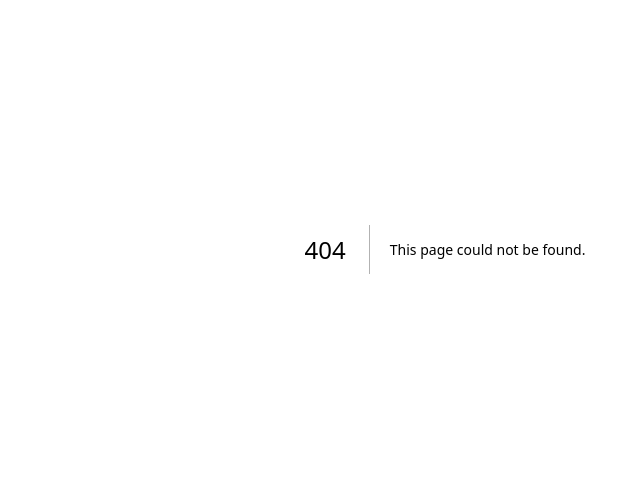
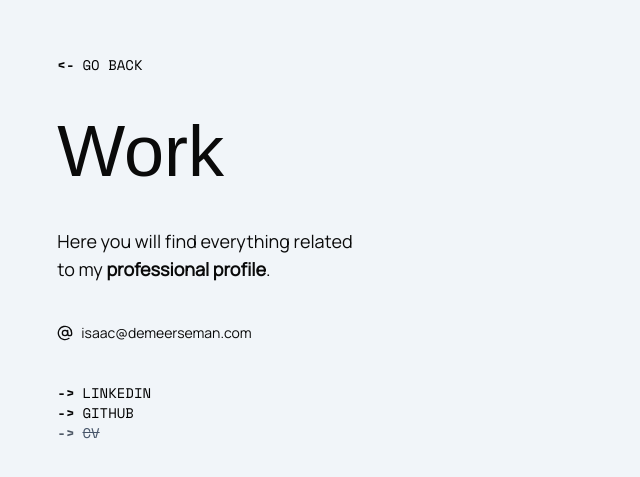
Before and after one commit to isaacdemeers/Isaac-Portfolio, a Next.js app: page /work in a window 1280 px wide. Before the commit this address had no page. Shown: the part 151-628 px from the top of the page, without its empty margins (195-835 px from the left). Built offline with nearby package versions, Linux system fonts and the light colour scheme; a web font is replaced by a local one.

Commit message:
/Work no cv

```diff
--- /dev/null
+++ b/app/components/Loader.tsx
@@ -0,0 +1,36 @@
+"use client";
+
+import { useEffect, useState } from 'react';
+import { usePathname } from 'next/navigation';
+
+export default function Loader() {
+    const [isLoading, setIsLoading] = useState(true);
+    const [shouldRender, setShouldRender] = useState(true);
+    const pathname = usePathname();
+
+    useEffect(() => {
+        setIsLoading(true);
+        setShouldRender(true);
+
+        const timer = setTimeout(() => {
+            setIsLoading(false);
+            // Attendre que l'animation d'opacité soit terminée avant de retirer le composant
+            setTimeout(() => {
+                setShouldRender(false);
+            }, 500); // Même durée que la transition
+        }, 500);
+
+        return () => clearTimeout(timer);
+    }, [pathname]);
+
+    if (!shouldRender) return null;
+
+    return (
+        <div
+            className={`fixed inset-0 bg-slate-100 z-50 transition-opacity duration-500 flex items-center justify-center ${isLoading ? 'opacity-100' : 'opacity-0 pointer-events-none'
+                }`}
+        >
+            <div className="w-8 h-8 border-4 border-black border-t-transparent rounded-full animate-spin" />
+        </div>
+    );
+}
--- a/app/game/GameCanvas.tsx
+++ b/app/game/GameCanvas.tsx
@@ -4,7 +4,7 @@ import { useEffect, useRef, useState } from 'react';
 import rough from 'roughjs';
 import { useGameLogic } from './useGameLogic';
 import { GameState } from './types';
-
+import { fontSpaceMono } from '@/lib/font';
 export default function GameCanvas() {
   const canvasRef = useRef<HTMLCanvasElement>(null);
   const containerRef = useRef<HTMLDivElement>(null);
@@ -182,7 +182,7 @@ export default function GameCanvas() {
 
   return (
     <div ref={containerRef} className="absolute flex flex-col justify-center items-end w-full h-full ">
-      <div className="absolute top-3/5 gap-2 right-20  p-20 pr-0 opacity-0 hover:opacity-100 transition-opacity duration-300 -translate-y-1/2 flex flex-col items-end text-xs font-bold uppercase">
+      <div className={`${fontSpaceMono.className} absolute top-3/5 gap-2 right-20  p-20 pr-0 opacity-0 hover:opacity-100 transition-opacity duration-300 -translate-y-1/2 flex flex-col items-end text-xs font-bold uppercase`}>
         <span>the useless score</span>
         <span>{'->'} {gameState.score}</span>
       </div>
--- a/app/globals.css
+++ b/app/globals.css
@@ -86,3 +86,22 @@
         @apply bg-background text-foreground;
     }
 }
+
+/* Transitions globales */
+.page-transition-enter {
+  opacity: 0;
+}
+
+.page-transition-enter-active {
+  opacity: 1;
+  transition: opacity 500ms ease-in-out;
+}
+
+.page-transition-exit {
+  opacity: 1;
+}
+
+.page-transition-exit-active {
+  opacity: 0;
+  transition: opacity 500ms ease-in-out;
+}
--- a/app/layout.tsx
+++ b/app/layout.tsx
@@ -1,20 +1,26 @@
-import './globals.css';
-import type { Metadata } from 'next';
-import { fontSpaceMono } from '@/lib/font';
+import type { Metadata } from "next";
+import { Space_Grotesk } from "next/font/google";
+import "./globals.css";
+import Loader from "../components/Loader";
+
+const spaceGrotesk = Space_Grotesk({ subsets: ["latin"] });
 
 export const metadata: Metadata = {
-  title: 'Create Next App',
-  description: 'Generated by create next app',
+  title: "Tower Defense",
+  description: "A simple tower defense game",
 };
 
 export default function RootLayout({
   children,
-}: {
+}: Readonly<{
   children: React.ReactNode;
-}) {
+}>) {
   return (
     <html lang="en">
-      <body className={`${fontSpaceMono.className} antialiased`}>{children}</body>
+      <body className={`${spaceGrotesk.className} antialiased bg-slate-100`}>
+        <Loader />
+        {children}
+      </body>
     </html>
   );
 }
--- a/app/page.tsx
+++ b/app/page.tsx
@@ -1,19 +1,9 @@
+'use client'
 import Link from 'next/link';
 import GameCanvas from './game/GameCanvas';
 import { fontRadley, fontSpaceMono, fontCormorant, fontManrope } from '@/lib/font';
-
-
-function NavLink({ href, children, active }: { href: string, children: React.ReactNode, active: boolean }) {
-  const style = {
-    link: 'text-black font-normal uppercase text-sm  transition-transform duration-100',
-  }
-  return (
-    <li className="flex items-center gap-2 group">
-      <p className={`${active ? 'text-black group-hover:translate-x-1' : 'text-gray-600'} font-bold uppercase text-sm  transition-transform duration-100`}>{'->'}</p>
-      <a href={href} className={`${active ? 'group-hover:underline cursor-pointer' : ' cursor-default line-through text-slate-600'} ${style.link}`}>{children}</a>
-    </li>
-  )
-}
+import NavLink from '@/components/NavLink';
+import { motion } from 'framer-motion';
 
 export default function Home() {
 
@@ -37,12 +27,12 @@ export default function Home() {
     // </main>
 
 
-    <main className="h-screen w-screen flex items-center justify-start bg-slate-100 p-10">
+    <main className="h-screen w-screen flex items-center justify-start bg-slate-100">
 
-      <div className="flex z-50 flex-col items-center justify-center h-full w-3/5 ">
+      <div className="flex z-10 flex-col items-center justify-center h-full w-3/5 ml-10">
         <div className={`${fontCormorant.className} text-7xl flex flex-col  gap-10`}>
-          <h2 className="">  Isaac</h2>
-          <h2 className="ml-10">Demeerseman</h2>
+          <motion.h2 initial={{ opacity: 0, x: -20 }} animate={{ opacity: 1, x: 0 }} transition={{ duration: 1 }} className="">  Isaac</motion.h2>
+          <motion.h2 initial={{ opacity: 0, x: -20 }} animate={{ opacity: 1, x: 0 }} transition={{ duration: 1, delay: 0.4 }} className="ml-10">Demeerseman</motion.h2>
 
           <div className="flex flex-col items-center justify-start w-full ">
             <p className={`${fontManrope.className} text-lg w-full`}>Bienvenue,</p>
@@ -51,11 +41,11 @@ export default function Home() {
 
           <ul className={`${fontSpaceMono.className} flex flex-col items-start`}>
 
-            <NavLink href="/projects" active={false}>Projects</NavLink>
-            <NavLink href="/games" active={false}>Games</NavLink>
-            <NavLink href="/work" active={false}>work</NavLink>
+            <NavLink href="/" active={false} type="arrow">Projects</NavLink>
+            <NavLink href="/" active={false} type="arrow">Games</NavLink>
+            <NavLink href="/work" active={true} type="arrow">work</NavLink>
 
-            <NavLink href="https://github.com/isaacdemeers" active={true}>github</NavLink>
+            <NavLink href="https://github.com/isaacdemeers" active={true} type="arrow">github</NavLink>
 
           </ul>
         </div>
--- /dev/null
+++ b/app/work/cv/page.tsx
@@ -0,0 +1,40 @@
+
+import NavLink from "@/components/NavLink";
+import { fontSpaceMono, fontManrope, fontCormorant } from "@/lib/font";
+
+export default function Work() {
+    return (
+        <main className="h-screen w-screen flex items-center justify-start bg-slate-100 p-10">
+
+            <div className="flex z-10 flex-col items-center justify-center  h-full w-3/5 bg-blue-500">
+                <div className={`${fontCormorant.className} text-7xl flex  flex-col  gap-10`}>
+                    <NavLink href="/" active={true} type="back">Go back</NavLink>
+                    <h2 className="">  Work</h2>
+
+                    <div className="flex flex-col items-center justify-start w-full ">
+                        <p className={`${fontManrope.className} text-lg w-full`}>Here you will find everything related <br /> to my <span className="font-bold">professional profile</span>.</p>
+
+                    </div>
+
+                    <ul className={`${fontSpaceMono.className} flex flex-col items-start`}>
+                        <NavLink href="https://www.linkedin.com/in/isaac-demeerseman-8701b6247/" active={true} type="arrow">Linkedin</NavLink>
+                        <NavLink href="https://github.com/isaacdemeers" active={true} type="arrow">Github</NavLink>
+                        <NavLink href="" active={true} type="arrow">X</NavLink>
+
+                    </ul>
+                </div>
+
+
+
+
+
+            </div>
+
+            <div className="flex flex-col items-center justify-center bg-red-500 w-2/5 h-full">
+                <p className={`${fontManrope.className} text-lg w-full`}>Here you will find my <span className="font-bold">CV</span>.</p>
+
+            </div>
+
+        </main>
+    );
+}
--- /dev/null
+++ b/app/work/page.tsx
@@ -0,0 +1,59 @@
+"use client";
+
+import NavLink from "@/components/NavLink";
+import { fontSpaceMono, fontManrope, fontCormorant } from "@/lib/font";
+import { AtSign, Check, Copy } from 'lucide-react';
+import { useState } from 'react';
+
+export default function Work() {
+    const [copied, setCopied] = useState(false);
+
+    const handleCopyEmail = async () => {
+        const email = "isaac@demeerseman.com";
+        try {
+            await navigator.clipboard.writeText(email);
+            setCopied(true);
+            setTimeout(() => setCopied(false), 2000);
+        } catch (err) {
+            console.error('Failed to copy email:', err);
+        }
+    };
+
+    return (
+        <main className="h-screen w-screen flex items-center justify-start bg-slate-100 p-10">
+            <div className="flex z-10 flex-col items-center justify-center  h-full w-3/5 ">
+                <div className={`${fontCormorant.className} text-7xl flex  flex-col  gap-10`}>
+                    <NavLink href="/" active={true} type="back">Go back</NavLink>
+                    <h2 className="">Work</h2>
+
+                    <div className="flex flex-col items-center justify-start w-full ">
+                        <p className={`${fontManrope.className} text-lg w-full`}>Here you will find everything related <br /> to my <span className="font-bold">professional profile</span>.</p>
+                    </div>
+
+                    <ul className={`${fontManrope.className} flex flex-col items-start`}>
+                        <li
+                            onClick={handleCopyEmail}
+                            className="font-normal text-sm flex items-center gap-2 select-text  cursor-pointer group"
+                        >
+                            <AtSign className="w-4 h-4" />
+                            <p className="">isaac@demeerseman.com</p>
+                            {copied ? (
+                                <Check className="w-4 h-4 text-green-600" />
+                            ) : (
+                                <Copy className="w-4 h-4 opacity-0 group-hover:opacity-100 transition-opacity" />
+                            )}
+                        </li>
+                    </ul>
+
+                    <ul className={`${fontSpaceMono.className} flex flex-col items-start`}>
+                        <NavLink href="https://www.linkedin.com/in/isaac-demeerseman-8701b6247/" active={true} type="arrow">Linkedin</NavLink>
+                        <NavLink href="https://github.com/isaacdemeerseman" active={true} type="arrow">Github</NavLink>
+                        <NavLink href="/" active={false} type="arrow">CV</NavLink>
+                    </ul>
+                </div>
+            </div>
+
+            <div className="flex z-10 flex-col items-center justify-center  h-full w-2/5 bg-slate-100 rounded-xl"></div>
+        </main>
+    );
+}
--- /dev/null
+++ b/components/Loader.tsx
@@ -0,0 +1,36 @@
+"use client";
+
+import { useEffect, useState } from 'react';
+import { usePathname } from 'next/navigation';
+
+export default function Loader() {
+    const [isLoading, setIsLoading] = useState(true);
+    const [shouldRender, setShouldRender] = useState(true);
+    const pathname = usePathname();
+
+    useEffect(() => {
+        setIsLoading(true);
+        setShouldRender(true);
+
+        const timer = setTimeout(() => {
+            setIsLoading(false);
+            // Attendre que l'animation d'opacité soit terminée avant de retirer le composant
+            setTimeout(() => {
+                setShouldRender(false);
+            }, 200); // Même durée que la transition
+        }, 200);
+
+        return () => clearTimeout(timer);
+    }, [pathname]);
+
+    if (!shouldRender) return null;
+
+    return (
+        <div
+            className={`fixed inset-0 bg-slate-100 z-50 transition-opacity duration-500 flex items-center justify-center ${isLoading ? 'opacity-100' : 'opacity-0 pointer-events-none'
+                }`}
+        >
+            {/* <div className="w-8 h-8 border-4 border-black border-t-transparent rounded-full animate-spin" /> */}
+        </div>
+    );
+}
--- /dev/null
+++ b/components/NavLink.tsx
@@ -0,0 +1,39 @@
+"use client";
+
+import { fontSpaceMono } from '@/lib/font';
+import { useRouter } from 'next/navigation';
+
+export default function NavLink({ href, children, active, type }: { href: string, children: React.ReactNode, active: boolean, type: string }) {
+    const router = useRouter();
+    const style = {
+        link: `${fontSpaceMono.className} text-black font-normal uppercase text-sm  transition-transform duration-100`,
+    }
+
+    const handleClick = (e: React.MouseEvent) => {
+        if (type === 'back') {
+            e.preventDefault();
+            router.back();
+        }
+    };
+
+    let arrow = null;
+    if (type === 'arrow') {
+        arrow = <p className={`${active ? 'text-black group-hover:translate-x-1' : 'text-gray-600'} ${fontSpaceMono.className} font-bold uppercase text-sm  transition-transform duration-100`}>{'->'}</p>
+    }
+    else if (type === 'back') {
+        arrow = <p className={`${active ? 'text-black group-hover:-translate-x-1' : 'text-gray-600'} ${fontSpaceMono.className} font-bold uppercase text-sm  transition-transform duration-100`}>{'<-'}</p>
+    }
+
+    return (
+        <li className="flex items-center gap-2 group">
+            {arrow}
+            <a
+                href={href}
+                onClick={handleClick}
+                className={`${active ? 'group-hover:underline cursor-pointer' : ' cursor-default line-through text-slate-600'} ${style.link}`}
+            >
+                {children}
+            </a>
+        </li>
+    )
+}
--- a/package.json
+++ b/package.json
@@ -51,6 +51,7 @@
     "eslint-config-next": "13.5.1",
     "input-otp": "^1.2.4",
     "lucide-react": "^0.446.0",
+    "motion": "^11.13.1",
     "next": "13.5.1",
     "next-themes": "^0.3.0",
     "postcss": "8.4.30",
```
Also changed, not shown: 1 other file (tests, documents, lock files or other folders).
